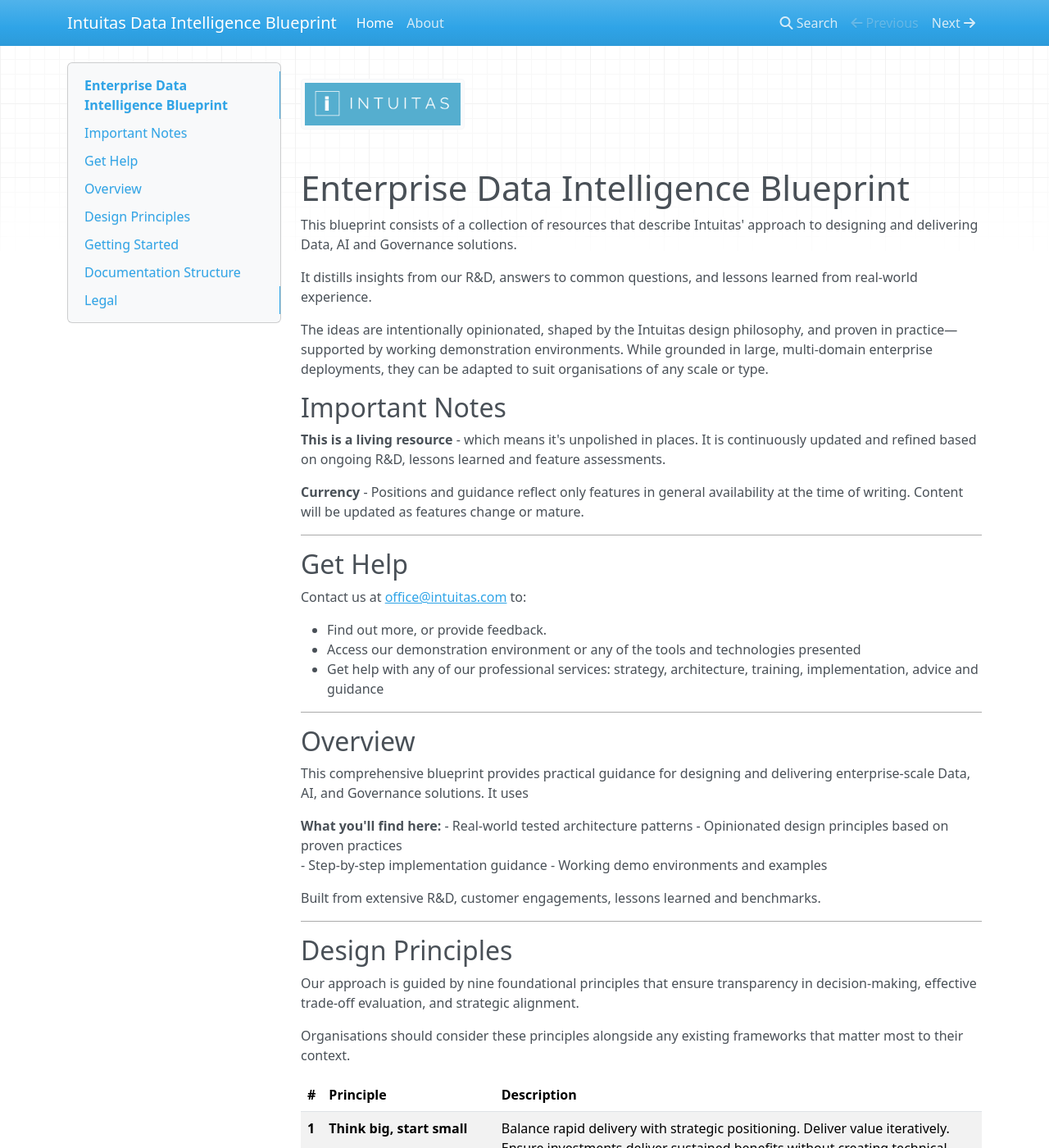
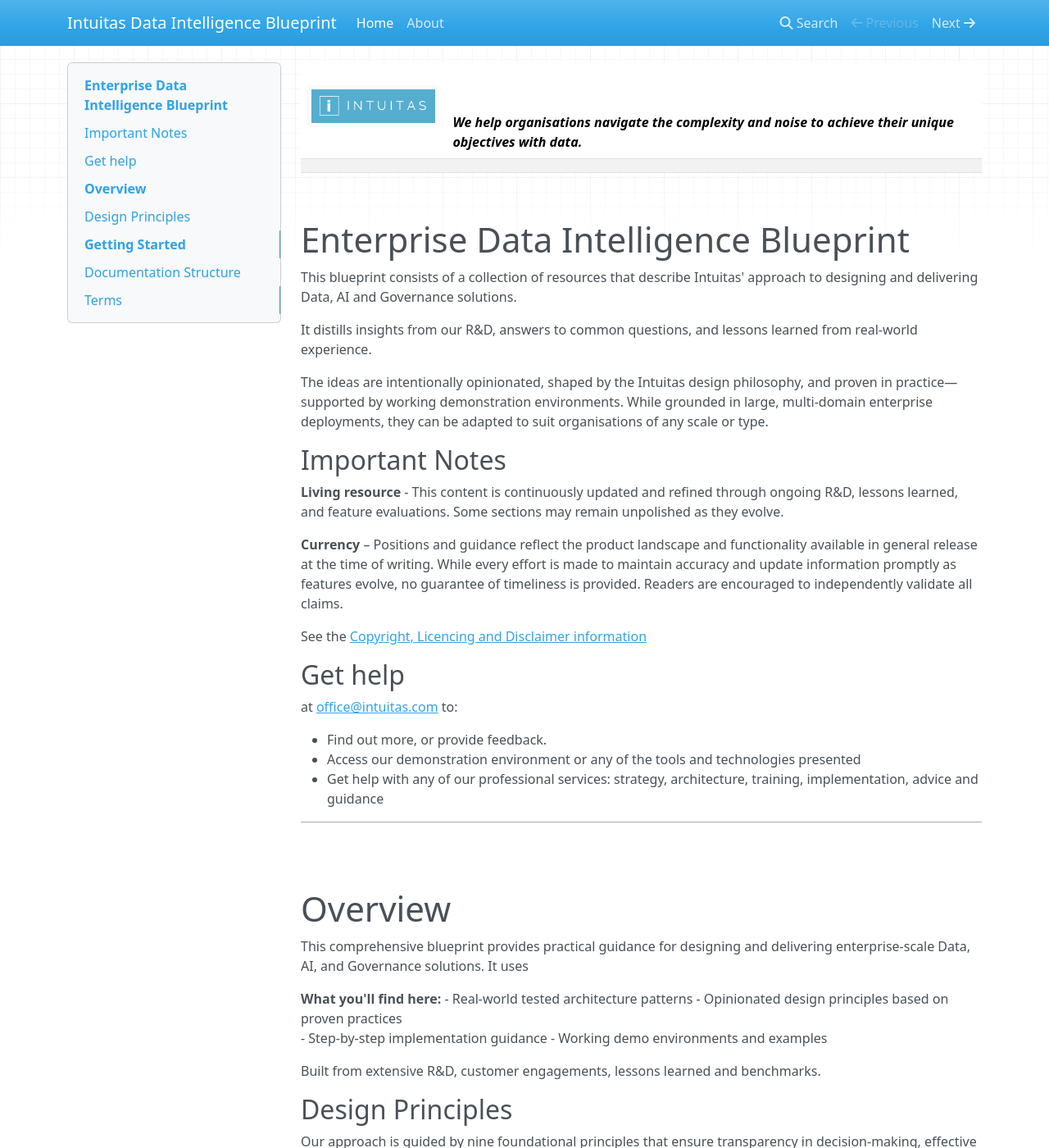
Before and after one commit to bensonchoyintuitas/intuitas_knowledgebase, an MkDocs documentation site: the page built from docs/README.md, in a window 1280 px wide and 1400 px high. Shown: the whole window at 82% size. Built offline with MkDocs 1.6.1, drawn with Linux system fonts in a browser that asks for light colours; nearby versions of some CDN libraries; some of the changed text lies outside the part shown.

Commit message:
Enhance README.md by improving formatting and clarity. Add a table for the introduction, refine the 'Important Notes' section for better readability, and update the 'Terms' section. Adjust headings and spacing for consistency throughout the document.

```diff
--- a/docs/README.md
+++ b/docs/README.md
@@ -1,4 +1,7 @@
-<a href="https://www.intuitas.com"><img src="img/intuitas.png" width="200"/></a>
+| <a href="https://www.intuitas.com"><img src="img/intuitas.png" width="200"/></a> | *We help organisations navigate the complexity and noise to achieve their unique objectives with data.*|
+|:---:|---|
+
+<br>
 
 # Enterprise Data Intelligence Blueprint
 
@@ -11,24 +14,25 @@
 
 ## Important Notes
 
-**This is a living resource** - which means it's unpolished in places. It is continuously updated and refined based on ongoing R&D, lessons learned and feature assessments.
+**Living resource** - This content is continuously updated and refined through ongoing R&D, lessons learned, and feature evaluations. Some sections may remain unpolished as they evolve.
 
-**Currency** - Positions and guidance reflect only features in general availability at the time of writing. Content will be updated as features change or mature.
+**Currency** – Positions and guidance reflect the product landscape and functionality available in general release at the time of writing. While every effort is made to maintain accuracy and update information promptly as features evolve, no guarantee of timeliness is provided. Readers are encouraged to independently validate all claims.
 
----
+See the [Copyright, Licencing and Disclaimer information](#terms)
 
-## Get Help
+## Get help
 
-Contact us at [office@intuitas.com](mailto:office@intuitas.com) to:
+ at [office@intuitas.com](mailto:office@intuitas.com) to:
 
 - Find out more, or provide feedback.
 - Access our demonstration environment or any of the tools and technologies presented
 - Get help with any of our professional services: strategy, architecture, training, implementation, advice and guidance
 
+---
+<br>
+<br>
 
----
-
-## Overview
+# Overview
 
 This comprehensive blueprint provides practical guidance for designing and delivering enterprise-scale Data, AI, and Governance solutions. It uses
 
@@ -40,7 +44,6 @@
 
 Built from extensive R&D, customer engagements, lessons learned and benchmarks.
 
----
 
 ## Design Principles
 
@@ -61,12 +64,11 @@
 | **8** | **Interoperability and Inclusion** | Smooth integration across cloud, on-premises, and diverse technology stacks (bring-your-own). |
 | **9** | **Flexibility Through Standards** | Technology-agnostic, standards-based components that maintain flexibility and prevent vendor lock-in. |
 
+---
+<br>
+<br>
 
-
-
----
-
-## Getting Started
+# Getting Started
 
 ### **Choose Your Starting Point**
 
@@ -146,10 +148,11 @@
 
 ### **Standards**
 - **[Naming Standards & Conventions](naming_standards_and_conventions.md)**
-
+<br>
+<br>
 ---
 
-## Legal
+## Terms
 
 **Copyright:** This knowledge base and its contents are the original works of © Intuitas PTY LTD, 2025.  All rights reserved. Any referenced  or third-party materials remain the property of their respective copyright holders. Every effort has been made to accurately reference and attribute existing content, and no claim of ownership is made over such materials.
 
@@ -157,21 +160,20 @@
 
 **Disclaimer:** Content is provided for general information only.  It does not constitute professional advice and should not be relied on as a substitute for advice tailored to your circumstances. No liability is accepted for errors or omissions. Always consider your local context and verify applicability before considering its use.
 
----
-
-
 
 
 <div align="center">
 
 
+
 ###
 
 
+<br>
 <a href="https://www.intuitas.com"><img src="img/intuitas.png" width="200"/></a>
 <br>
+
 📧 [office@intuitas.com](mailto:office@intuitas.com)
 
-*Your trusted data and AI advisor* <br>
 
 </div>
```
